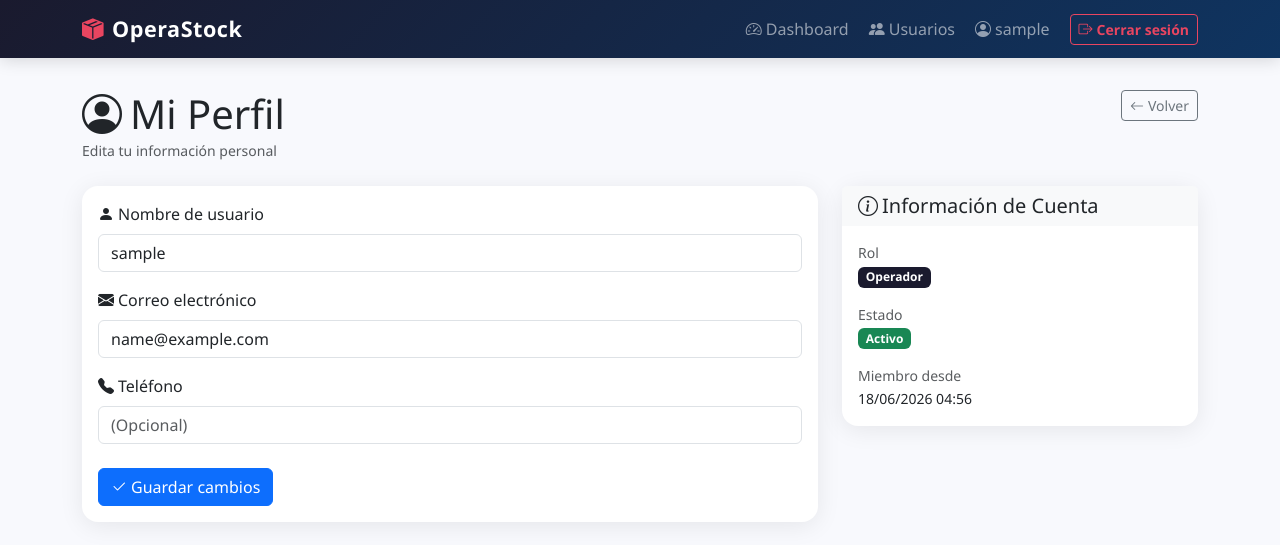
After one commit to MisaelMarron/AppGestion, a Django app: page /accounts/perfil/editar/ in a window 1280 px wide. The commit adds this page. Shown: the top 545 px of the page. Run offline with Django 5.2, Linux system fonts and the light colour scheme; the visitor is signed in with stand-in values (Sample User, id 1); parts of the project's set-up code (start-up, migrations or seed data) failed here and were passed over.

Commit message:
feat: Editar informacion

```diff
--- a/accounts/urls.py
+++ b/accounts/urls.py
@@ -8,6 +8,9 @@ urlpatterns = [
     path('register/', views.register_view, name='register'),
     path('login/', views.login_view, name='login'),
     path('logout/', views.logout_view, name='logout'),
+
+    # ─── Perfil de usuario ───
+    path('perfil/editar/', views.profile_edit, name='profile_edit'),
 
     # ─── Gestión de usuarios ───
     path('usuarios/', views.user_list, name='user_list'),
--- a/accounts/views.py
+++ b/accounts/views.py
@@ -67,6 +67,34 @@ def logout_view(request):
     logout(request)
     messages.info(request, 'Has cerrado sesión correctamente.')
     return redirect('accounts:login')
+
+
+# ═══════════════════════════════════════════════════════════
+# PERFIL DE USUARIO (todos los usuarios autenticados)
+# ═══════════════════════════════════════════════════════════
+
+def profile_edit(request):
+    """Permite al usuario autenticado editar su propia información."""
+    if not request.user.is_authenticated:
+        return redirect('accounts:login')
+
+    usuario = request.user
+
+    if request.method == 'POST':
+        form = UserEditForm(request.POST, instance=usuario)
+        if form.is_valid():
+            form.save()
+            messages.success(request, 'Tu información ha sido actualizada correctamente.')
+            return redirect('accounts:profile_edit')
+        else:
+            messages.error(request, 'Por favor corrige los errores en el formulario.')
+    else:
+        form = UserEditForm(instance=usuario)
+
+    return render(request, 'accounts/profile_edit.html', {
+        'form': form,
+        'usuario': usuario
+    })
 
 
 # ═══════════════════════════════════════════════════════════
--- /dev/null
+++ b/templates/accounts/profile_edit.html
@@ -0,0 +1,123 @@
+{% extends 'base.html' %}
+
+{% block title %}Mi Perfil — OperaStock{% endblock %}
+
+{% block content %}
+<div class="row mb-4">
+    <div class="col-md-8">
+        <h1 class="mb-0">
+            <i class="bi bi-person-circle me-2"></i>Mi Perfil
+        </h1>
+        <small class="text-muted">Edita tu información personal</small>
+    </div>
+    <div class="col-md-4 text-end">
+        <a href="{% url 'dashboard:home' %}" class="btn btn-outline-secondary btn-sm">
+            <i class="bi bi-arrow-left me-1"></i>Volver
+        </a>
+    </div>
+</div>
+
+<div class="row">
+    <div class="col-md-8">
+        <div class="card-os card">
+            <div class="card-body">
+                <form method="post">
+                    {% csrf_token %}
+
+                    {% if form.non_field_errors %}
+                    <div class="alert alert-danger" role="alert">
+                        {% for error in form.non_field_errors %}
+                            <div>{{ error }}</div>
+                        {% endfor %}
+                    </div>
+                    {% endif %}
+
+                    <!-- Username -->
+                    <div class="mb-3">
+                        <label for="{{ form.username.id_for_label }}" class="form-label">
+                            <i class="bi bi-person-fill me-1"></i>Nombre de usuario
+                        </label>
+                        {{ form.username }}
+                        {% if form.username.errors %}
+                            <div class="invalid-feedback d-block">
+                                {{ form.username.errors.0 }}
+                            </div>
+                        {% endif %}
+                    </div>
+
+                    <!-- Email -->
+                    <div class="mb-3">
+                        <label for="{{ form.email.id_for_label }}" class="form-label">
+                            <i class="bi bi-envelope-fill me-1"></i>Correo electrónico
+                        </label>
+                        {{ form.email }}
+                        {% if form.email.errors %}
+                            <div class="invalid-feedback d-block">
+                                {{ form.email.errors.0 }}
+                            </div>
+                        {% endif %}
+                    </div>
+
+                    <!-- Teléfono -->
+                    <div class="mb-3">
+                        <label for="{{ form.telefono.id_for_label }}" class="form-label">
+                            <i class="bi bi-telephone-fill me-1"></i>Teléfono
+                        </label>
+                        {{ form.telefono }}
+                        {% if form.telefono.errors %}
+                            <div class="invalid-feedback d-block">
+                                {{ form.telefono.errors.0 }}
+                            </div>
+                        {% endif %}
+                    </div>
+
+                    <!-- Botones -->
+                    <div class="mt-4">
+                        <button type="submit" class="btn btn-primary">
+                            <i class="bi bi-check2 me-1"></i>Guardar cambios
+                        </button>
+                    </div>
+                </form>
+            </div>
+        </div>
+    </div>
+
+    <!-- ─── Información de Cuenta ─── -->
+    <div class="col-md-4">
+        <div class="card-os card">
+            <div class="card-header bg-light border-0">
+                <h5 class="mb-0">
+                    <i class="bi bi-info-circle me-1"></i>Información de Cuenta
+                </h5>
+            </div>
+            <div class="card-body">
+                <div class="mb-3">
+                    <small class="text-muted d-block">Rol</small>
+                    <div>
+                        <span class="badge" style="background:var(--os-primary)">
+                            {{ usuario.get_rol_display }}
+                        </span>
+                    </div>
+                </div>
+
+                <div class="mb-3">
+                    <small class="text-muted d-block">Estado</small>
+                    <div>
+                        {% if usuario.is_active %}
+                            <span class="badge bg-success">Activo</span>
+                        {% else %}
+                            <span class="badge bg-danger">Inactivo</span>
+                        {% endif %}
+                    </div>
+                </div>
+
+                <div>
+                    <small class="text-muted d-block">Miembro desde</small>
+                    <small>{{ usuario.fecha_creacion|date:"d/m/Y H:i" }}</small>
+                </div>
+            </div>
+        </div>
+    </div>
+</div>
+
+{% endblock %}
--- a/templates/base.html
+++ b/templates/base.html
@@ -127,12 +127,11 @@
                                     <i class="bi bi-people-fill me-1"></i>Usuarios
                                 </a>
                             </li>
-
                         {% endif %}
                         <li class="nav-item">
-                            <span class="nav-link text-light opacity-75">
+                            <a class="nav-link" href="{% url 'accounts:profile_edit' %}">
                                 <i class="bi bi-person-circle me-1"></i>{{ user.username }}
-                            </span>
+                            </a>
                         </li>
                         <li class="nav-item">
                             <a class="btn btn-sm btn-outline-light btn-os-logout ms-2" href="{% url 'accounts:logout' %}">
```
